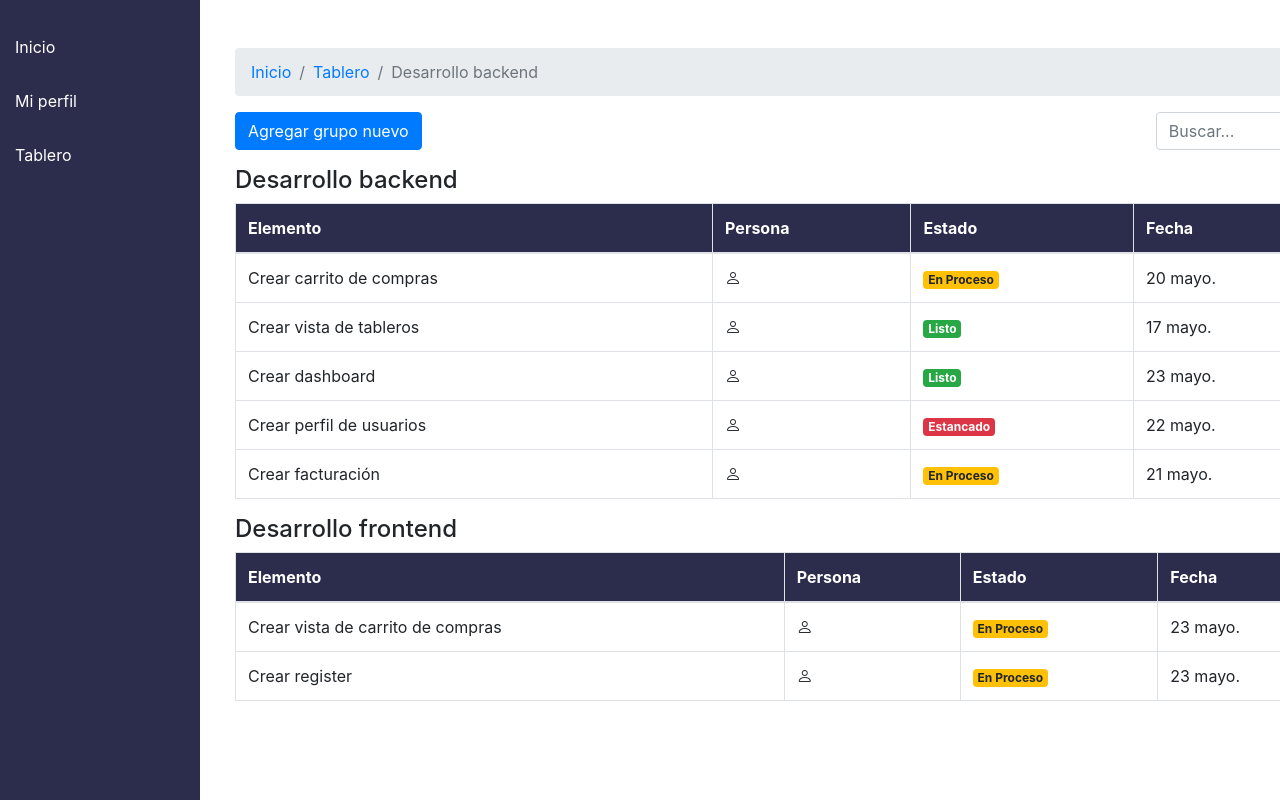
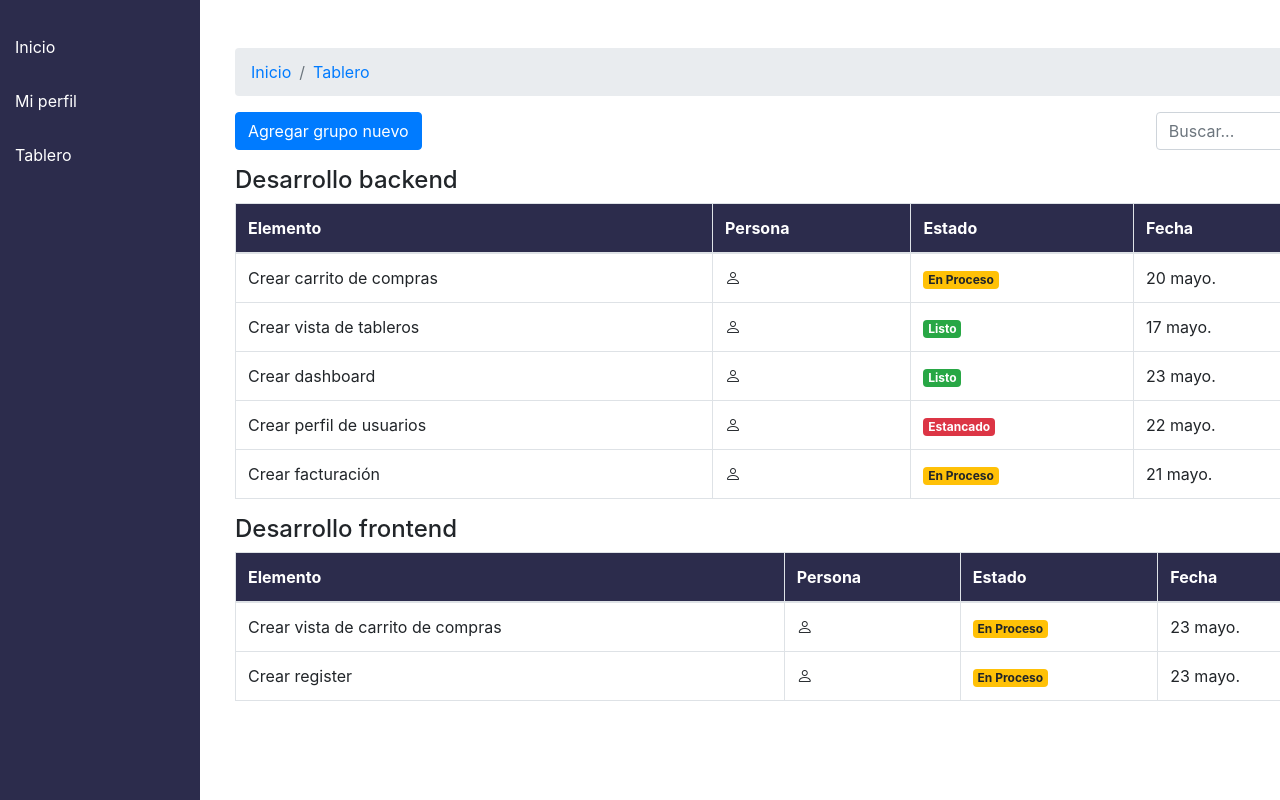
Before and after one commit to Kiro8888/Proyecto2-Diseno, a plain HTML site: page view_project.html in a window 1280 px wide. Shown: the top 800 px of the page. Drawn offline with nearby package versions, Linux system fonts and the light colour scheme.

Commit message:
proyecto

```diff
--- a/view_project.html
+++ b/view_project.html
@@ -19,7 +19,7 @@
       <ol class="breadcrumb">
         <li class="breadcrumb-item"><a href="#">Inicio</a></li>
         <li class="breadcrumb-item"><a href="#">Tablero</a></li>
-        <li class="breadcrumb-item active" aria-current="page">Desarrollo backend</li>
+
       </ol>
     </nav>
 
```
